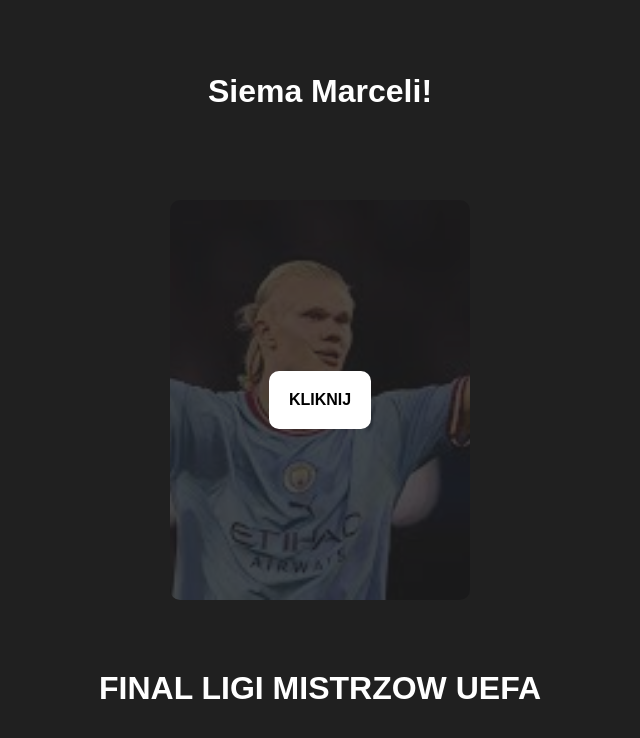
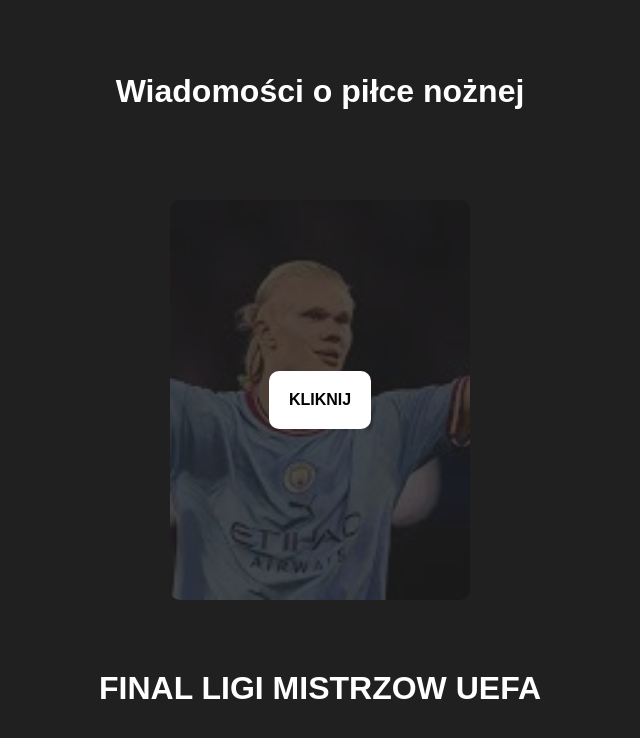
Before and after one commit to Szymekable/football-news, a plain HTML site: page index.html in a window 1280 px wide. Shown: the whole page, without its empty margins (320-960 px from the left). Drawn offline with Linux system fonts and the light colour scheme.

Commit message:
title change

```diff
--- a/index.html
+++ b/index.html
@@ -9,7 +9,7 @@
 </head>
 
 <body>
-    <h1>Siema Marceli!</h1>
+    <h1>Wiadomości o piłce nożnej</h1>
 
     <a href="http://sport.tvp.pl" target="_blank" class="tile">
         <span>kliknij</span>
```
